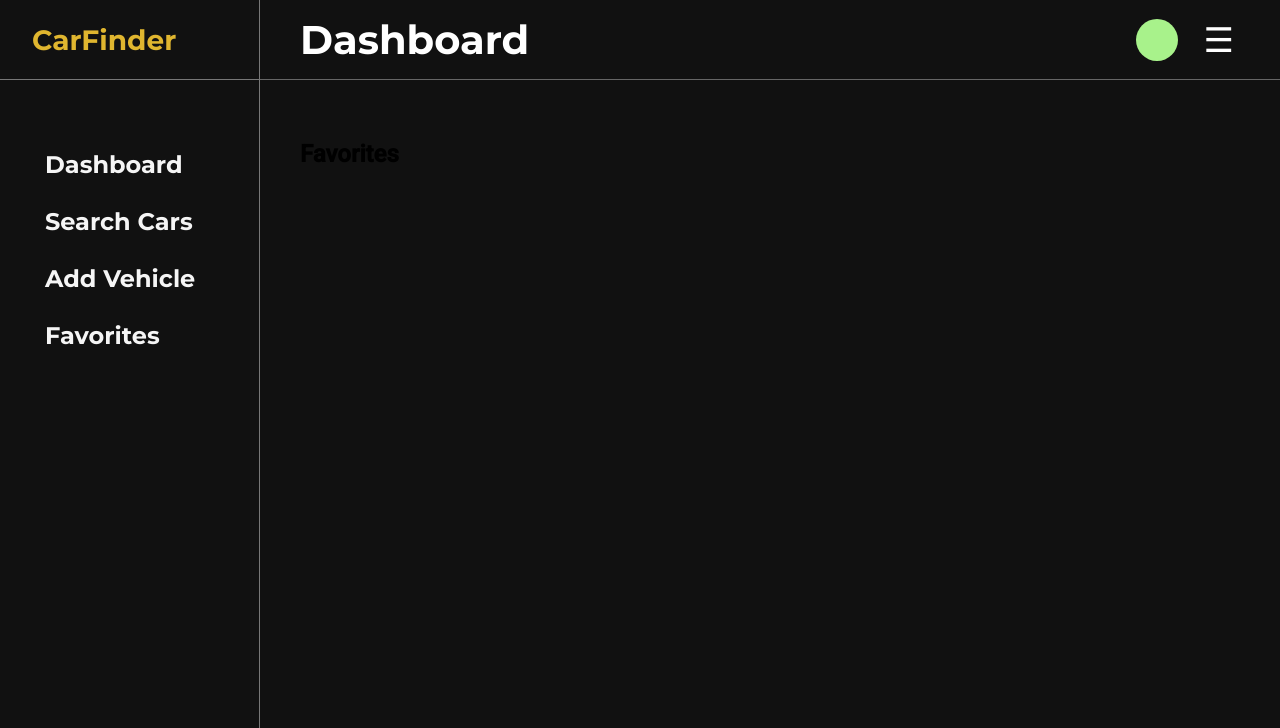
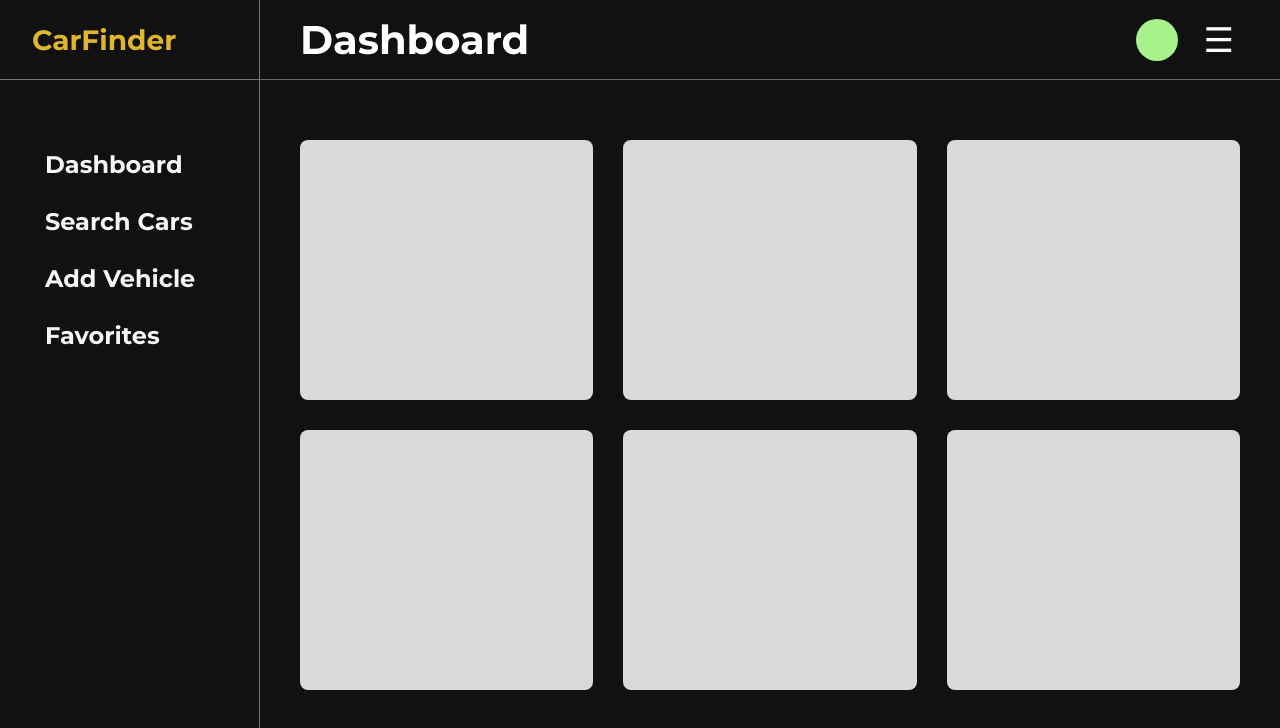
Before and after one commit to AmoyTurner-FS/202603-WDV349-TurnerAmoy, a React app in the folder dev/portfolio/: page /favorites in a window 1280 px wide. Shown: the top 728 px of the page. Built offline with nearby package versions, Linux system fonts and the light colour scheme; the HTML template or start-up script is replaced by a standard one.

Commit message:
Built favorites page layout

```diff
--- /dev/null
+++ b/dev/portfolio/src/pages/Favorites.css
@@ -0,0 +1,17 @@
+.favorites-page {
+  width: 100%;
+  min-height: 100%;
+}
+
+.favorites-grid {
+  display: grid;
+  grid-template-columns: repeat(3, 1fr);
+  gap: 30px;
+  padding: 20px 0;
+}
+
+.favorite-placeholder {
+  min-height: 260px;
+  background-color: #d9d9d9;
+  border-radius: 8px;
+}
--- a/dev/portfolio/src/pages/Favorites.jsx
+++ b/dev/portfolio/src/pages/Favorites.jsx
@@ -1,5 +1,18 @@
+import "./Favorites.css";
+
 function Favorites() {
-  return <h2>Favorites</h2>;
+  return (
+    <section className="favorites-page">
+      <div className="favorites-grid">
+        <div className="favorite-placeholder"></div>
+        <div className="favorite-placeholder"></div>
+        <div className="favorite-placeholder"></div>
+        <div className="favorite-placeholder"></div>
+        <div className="favorite-placeholder"></div>
+        <div className="favorite-placeholder"></div>
+      </div>
+    </section>
+  );
 }
 
 export default Favorites;
```
